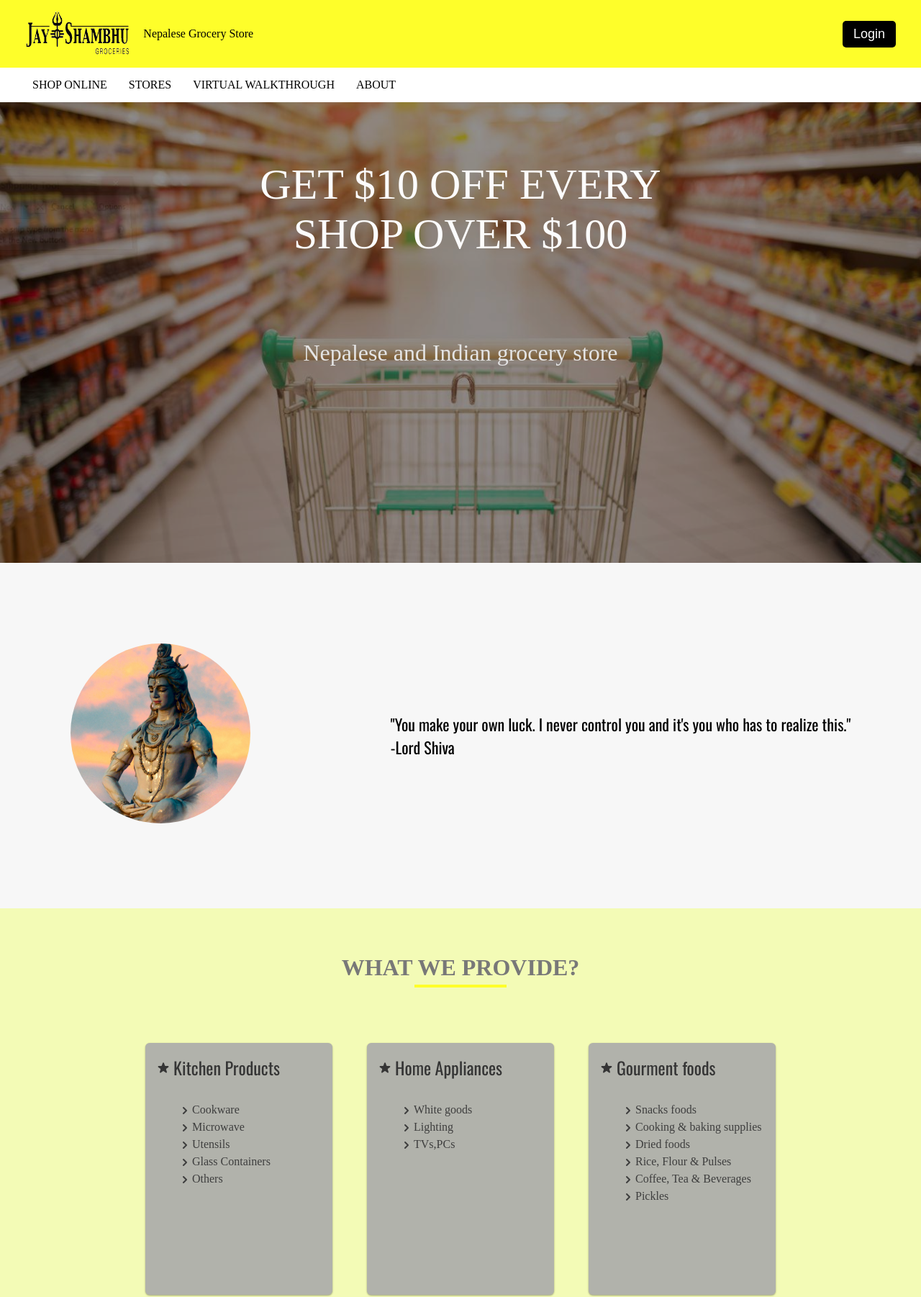
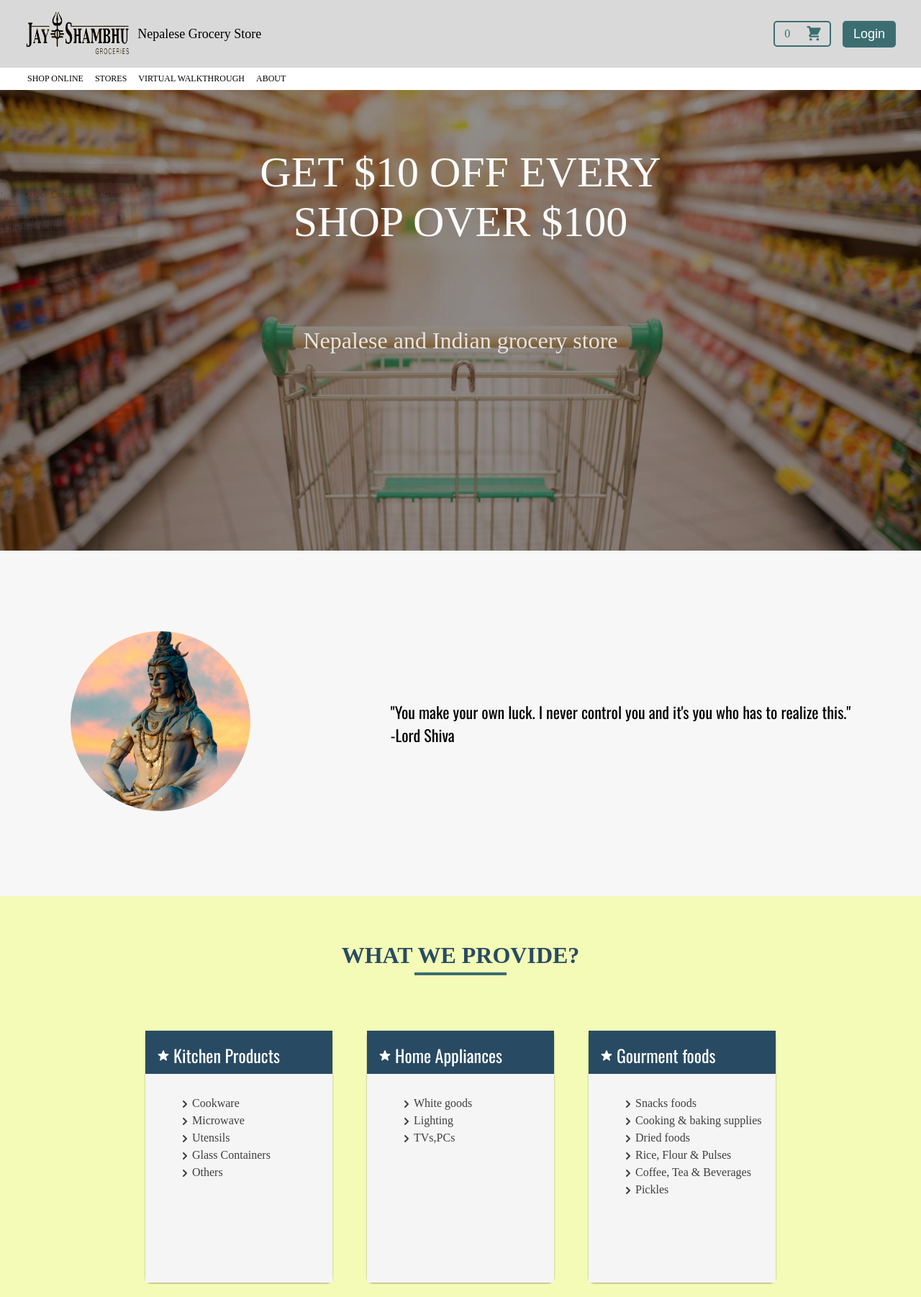
Before and after one commit to DemonKING073/boka, a plain HTML site: page index.html in a window 1280 px wide. Shown: the top 1802 px of the page at 72% size. Drawn offline with nearby package versions, Linux system fonts and the light colour scheme; a web font is replaced by a local one.

Commit message:
little modification

```diff
--- a/index.html
+++ b/index.html
@@ -14,10 +14,20 @@
             <div>
                 <a href="index.html"><img src="./BokaLogo.gif" height="90" /></a>
             </div>
-            <div style="padding-left: 1rem;">Nepalese Grocery Store</div>
+            <div class="nav-title">Nepalese Grocery Store</div>
         </div>
-        <div style="padding-right: 35px;">
-            <button onclick="window.location.href='Login.html'" class="btn" >Login</button>
+        <div class="nav-btn-container">
+            <div class="cart-container">
+                <div class="cart-counter">
+                    0
+                </div>
+                <div>
+                    <svg class="cart" fill="currentColor" viewBox="0 0 20 20" xmlns="http://www.w3.org/2000/svg"><path d="M3 1a1 1 0 000 2h1.22l.305 1.222a.997.997 0 00.01.042l1.358 5.43-.893.892C3.74 11.846 4.632 14 6.414 14H15a1 1 0 000-2H6.414l1-1H14a1 1 0 00.894-.553l3-6A1 1 0 0017 3H6.28l-.31-1.243A1 1 0 005 1H3zM16 16.5a1.5 1.5 0 11-3 0 1.5 1.5 0 013 0zM6.5 18a1.5 1.5 0 100-3 1.5 1.5 0 000 3z"></path></svg>
+                </div>
+            </div>
+            <div>
+                <button onclick="window.location.href='Login.html'" class="btn" >Login</button>
+            </div>
         </div>
     </nav>
     <!-- <div class="sub-nav">
@@ -275,8 +285,19 @@
                     <h5>Documentation</h5>
                 </div>
             </div>
-            <div>
-                icons
+            <div class="f-icons">
+                <div>
+                    <a href="#"><img class="f-icon" height="40" src="./facebook.svg" /></a>
+                </div>
+                <div>
+                    <a href="#"><img class="f-icon" height="40" src="./twitter.svg" /></a>
+                </div>
+                <div>
+                    <a href="#"><img class="f-icon" height="40" src="./in.svg" /></a>
+                </div>
+                <div>
+                    <a href="#"><img class="f-icon" height="40" src="./facebook.svg" /></a>
+                </div>
             </div>
     </footer>
 
--- a/styles.css
+++ b/styles.css
@@ -1,6 +1,7 @@
 @import url("https://fonts.googleapis.com/css2?family=Orelega+One&display=swap");
 @import url("https://fonts.googleapis.com/css2?family=Karantina&display=swap");
 @import url("https://fonts.googleapis.com/css2?family=Oswald&display=swap");
+@import url("https://fonts.googleapis.com/css2?family=Girassol&display=swap");
 
 *,
 html,
@@ -15,10 +16,43 @@ section {
 }
 
 nav {
-  background-color: #fefe2a;
+  background-color: #d9d9d9;
   display: flex;
   justify-content: space-between;
   align-items: center;
+}
+
+.cart {
+  height: 28px;
+  padding-top: 4px;
+  color: #3c6e71;
+}
+
+.cart-counter {
+  padding-left: 3px;
+  color: #3c6e71;
+}
+.cart-container {
+  display: flex;
+  align-items: center;
+  border: 2px solid #3c6e71;
+  width: 5rem;
+  justify-content: space-around;
+  margin-right: 1rem;
+  cursor: pointer;
+  border-radius: 5px;
+}
+
+.nav-btn-container {
+  padding-right: 35px;
+  display: flex;
+  justify-content: space-between;
+  align-items: center;
+}
+.nav-title {
+  padding-left: 0.5rem;
+  font-family: Girassol;
+  font-size: 18px;
 }
 .logo-container {
   display: flex;
@@ -30,7 +64,7 @@ nav {
   border: none;
   outline: none;
   color: white;
-  background-color: black;
+  background-color: #3c6e71;
   font-size: 18px;
   padding-left: 15px;
   padding-right: 15px;
@@ -52,12 +86,13 @@ nav {
 .sub-nav ul li a {
   color: black;
   display: block;
-  padding: 15px;
+  padding: 8px;
   text-decoration: none;
+  font-size: 12px;
 }
 
 .sub-nav ul li a:hover {
-  background-color: gray;
+  background-color: #e4dfdf;
 }
 
 .sub-nav ul {
@@ -66,9 +101,12 @@ nav {
   padding-left: 30px;
 }
 
+/* color: #3c6e71; */
+/* background-color: #bfbf6a; */
+
 footer {
   height: 20vh;
-  background-color: #bfbf6a;
+  background-color: #d9d9d9;
   display: flex;
   justify-content: space-between;
 }
@@ -95,6 +133,20 @@ footer {
 
 .f-subcontent h5 {
   color: #232323;
+  font-weight: lighter;
+}
+
+.f-icons {
+  display: flex;
+  align-items: center;
+  margin-right: 2rem;
+}
+
+.f-icon {
+  border: 2px solid black;
+  padding: 5px;
+  border-radius: 50%;
+  margin-right: 10px;
 }
 
 /* Home Page */
@@ -155,7 +207,7 @@ footer {
   text-align: center;
   padding-top: 4rem;
   font-size: 32px;
-  color: #787878;
+  color: #284b63;
   position: relative;
 }
 .shop-detail-box h2::after {
@@ -165,7 +217,7 @@ footer {
   width: 8rem;
   text-align: center;
   margin: 5px auto;
-  background-color: #fefe2a;
+  background-color: #3c6e71;
 }
 .card-container {
   display: flex;
@@ -176,34 +228,41 @@ footer {
 .card {
   height: 350px;
   width: 260px;
-  background-color: #b1b2ab;
-  border-radius: 6px;
+  /* background-color: #b1b2ab; */
+  border-radius: 8px;
   box-shadow: 0 1px 3px rgba(0, 0, 0, 0.12), 0 1px 2px rgba(0, 0, 0, 0.24);
   transition: all 0.3s cubic-bezier(0.25, 0.8, 0.25, 1);
   margin: 1.5rem;
+  display: flex;
+  flex-direction: column;
 }
 
 .card:hover {
   box-shadow: 0 14px 28px rgba(0, 0, 0, 0.25), 0 10px 10px rgba(0, 0, 0, 0.22);
 }
 .card-heading {
-  color: #353535;
+  color: white;
   display: flex;
   align-items: center;
   padding-top: 1rem;
   padding-left: 15px;
+  padding-bottom: 8px;
   font-family: Oswald;
   font-size: 1.5rem;
+  background-color: #284b63;
 }
 .star-icon {
   height: 20px;
   width: 20px;
 }
 .card-list {
+  display: flex;
   padding-left: 45px;
   padding-top: 2rem;
   color: #3e3e3e;
-  margin-right: 15px;
+  padding-right: 15px;
+  background-color: #f5f5f5;
+  flex-grow: 1;
 }
 
 /* Login Page */
```
